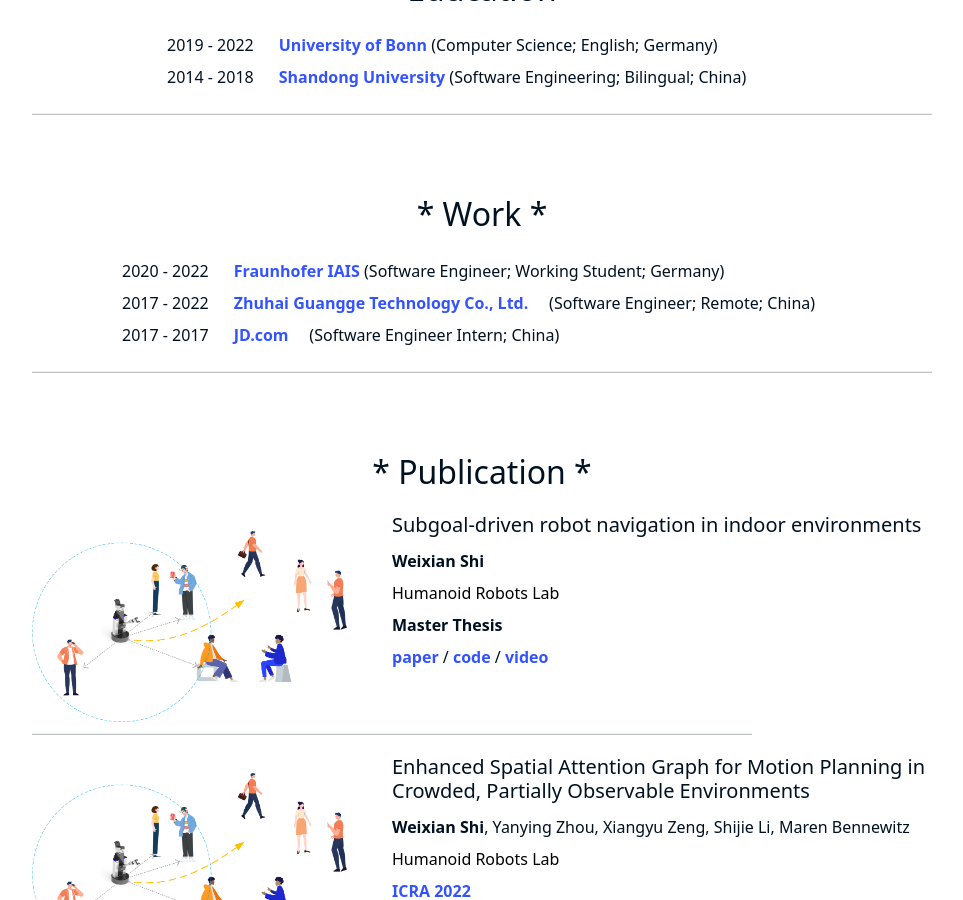
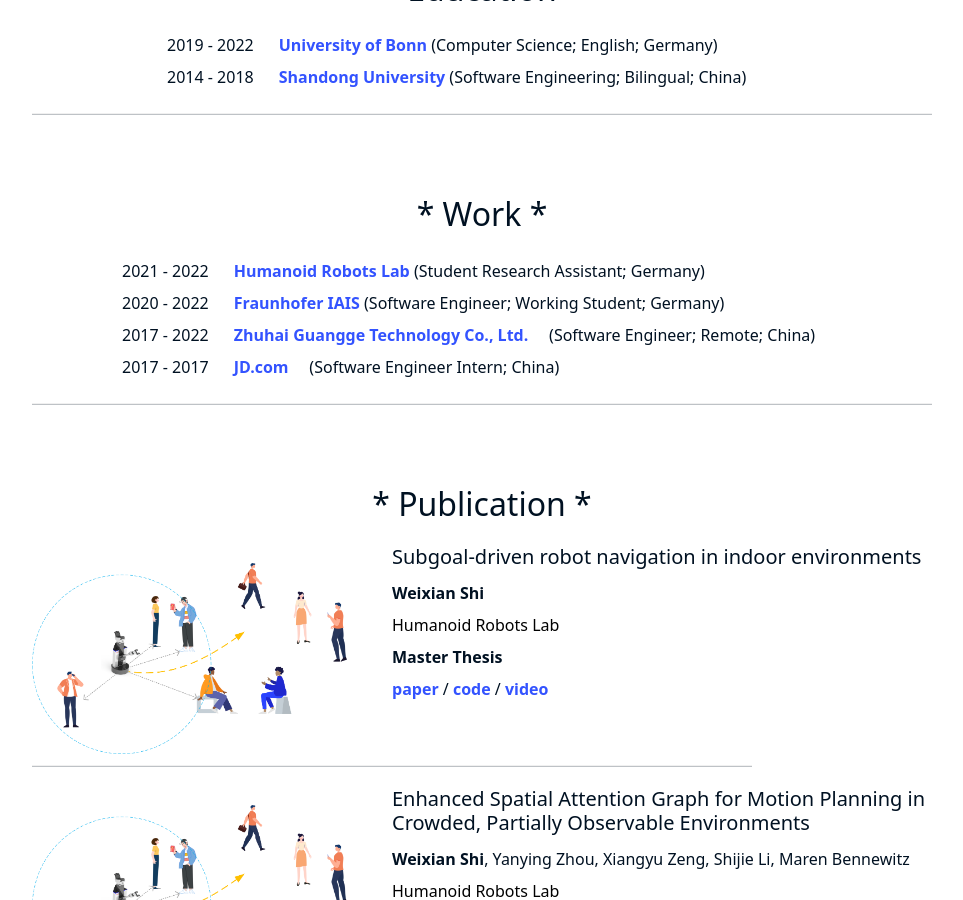
Before and after one commit to weixians/weixians.github.io, a Jekyll site: the page built from about_me.html, in a window 1280 px wide and 900 px high, scrolled down 580 px. Shown: the whole window, without its empty margins (158-1121 px from the left). Built offline with Jekyll 4.4.1, drawn with Linux system fonts in a browser that asks for light colours.

Commit message:
change content

```diff
--- a/about_me.html
+++ b/about_me.html
@@ -93,6 +93,10 @@
 
     <h1 class="title">* Work *</h1>
     <div style="text-align: left;padding-left: 10%">
+        <p>2021 - 2022 &nbsp;&nbsp;&nbsp;&nbsp;
+            <strong><a href="https://www.hrl.uni-bonn.de/people" target="_blank">Humanoid Robots Lab</a>
+            </strong> (Student Research Assistant; Germany)
+        </p>
         <p>2020 - 2022 &nbsp;&nbsp;&nbsp;&nbsp;
             <strong><a href="https://www.iais.fraunhofer.de/en.html" target="_blank">Fraunhofer IAIS</a>
             </strong> (Software Engineer; Working Student; Germany)
```
